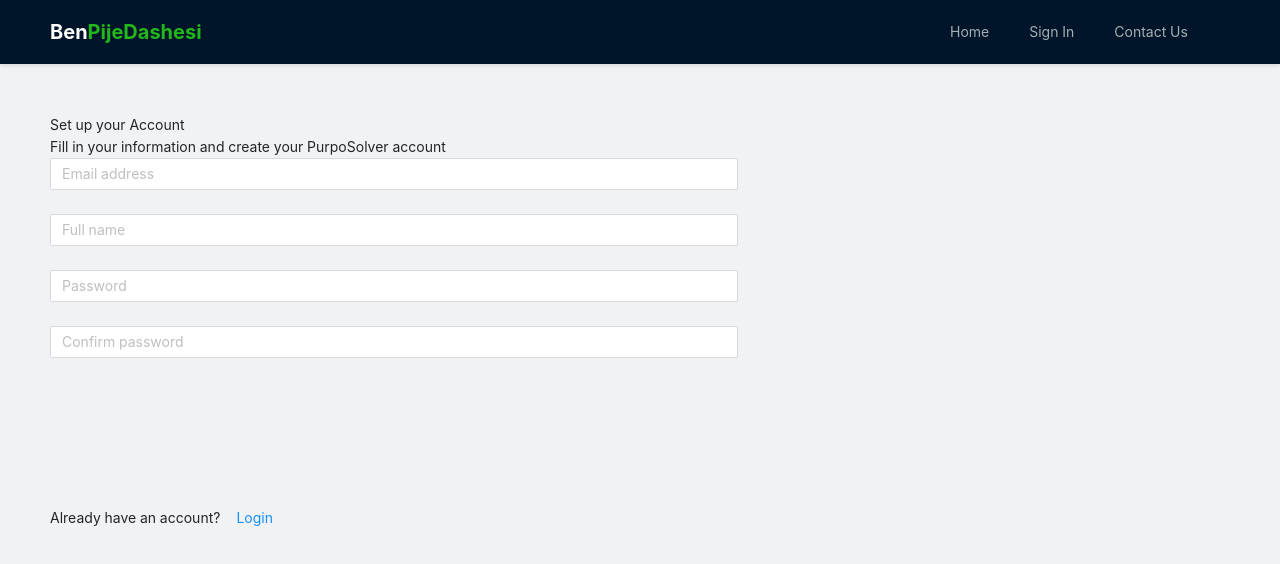
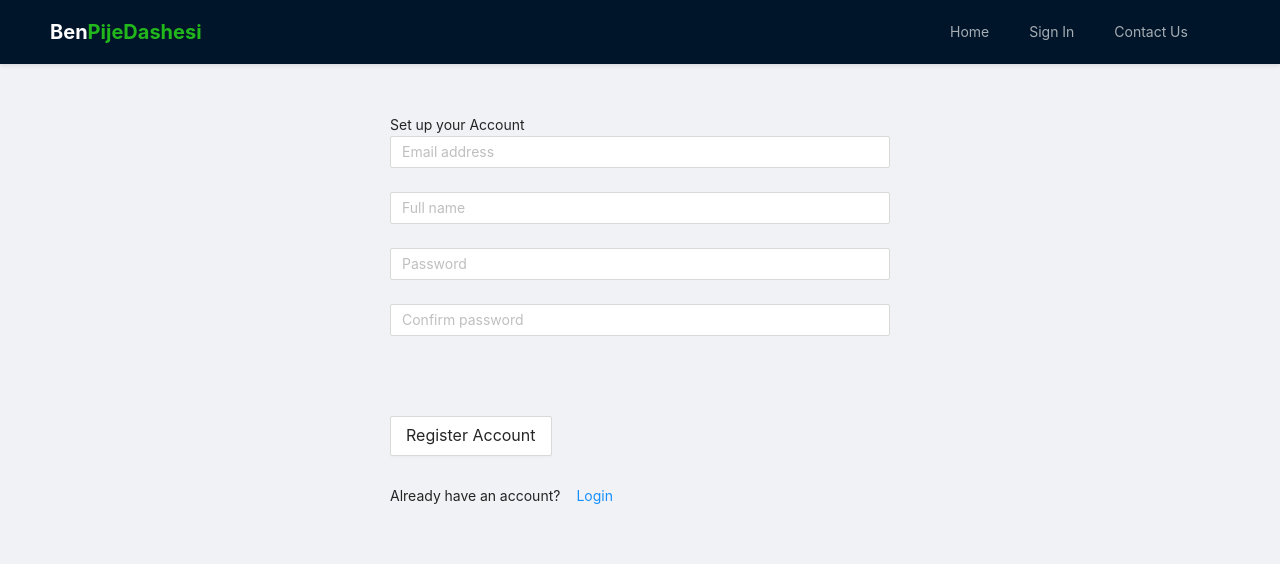
Before and after one commit to erssi/web-scraping, a React (Create React App) app in the folder my-app/: page /sign-up in a window 1280 px wide. Shown: the top 564 px of the page. Built offline with nearby package versions, Linux system fonts and the light colour scheme.

Commit message:
Fix Some Styling

```diff
--- /dev/null
+++ b/my-app/src/views/auth/SignIn.scss
@@ -0,0 +1,5 @@
+.sign-in {
+  max-width: 500px;
+  width: 100%;
+  margin: auto;
+}
--- a/my-app/src/views/auth/SignIn.tsx
+++ b/my-app/src/views/auth/SignIn.tsx
@@ -1,8 +1,9 @@
 import { Button, Checkbox, Form, Input } from 'antd';
 import React from 'react';
-import { Link } from 'react-router-dom';
-
+import { Link, useNavigate } from 'react-router-dom';
+import './SignIn.scss';
 export const SignIn = () => {
+  const navigate = useNavigate();
   const onFinish = (values: any) => {
     console.log('Success:', values);
   };
@@ -12,7 +13,7 @@ export const SignIn = () => {
   };
 
   return (
-    <>
+    <div className='sign-in'>
       <Form
         name='basic'
         labelCol={{ span: 8 }}
@@ -51,9 +52,17 @@ export const SignIn = () => {
             Submit
           </Button>
         </Form.Item>
+        <div className={'u__mt--2xl login__form--paragraph'}>
+          Don't have an account?
+          <Button
+            children={'Sign Up'}
+            className={'u__p'}
+            type={'link'}
+            title={'Sign Up'}
+            onClick={() => navigate('/sign-up')}
+          />
+        </div>
       </Form>
-
-      <Link to={'/sign-up'}>Sign Up</Link>
-    </>
+    </div>
   );
 };
--- a/my-app/src/views/auth/SignUp.tsx
+++ b/my-app/src/views/auth/SignUp.tsx
@@ -30,16 +30,20 @@ const SignUp = () => {
   };
 
   return (
-    <Form form={form} name={'register'} autoComplete='off' onFinish={onFinish}>
-      <Row className={`register`}>
-        <Col className={'register__form'} span={24} md={14}>
+    <div className='sign-in'>
+      <Form
+        form={form}
+        name={'register'}
+        autoComplete='off'
+        onFinish={onFinish}
+      >
+        <div className={`register`}>
+          <div className={'register__form'}>
             <div className={`register__form--container`}>
               <div className={'register__form--title u__mb--s'}>
                 Set up your Account
               </div>
-            <div className={'register__form--subtitle'}>
-              Fill in your information and create your PurpoSolver account
-            </div>
+
               <div className={'register__form--step-two'}>
                 <div className={'register__form--step-two--wrapper'}>
                   <Form.Item
@@ -101,6 +105,7 @@ const SignUp = () => {
                 <Form.Item>
                   <Button
                     title={'Continue'}
+                    children={'Register Account'}
                     type={'default'}
                     size={'large'}
                     htmlType={'submit'}
@@ -120,9 +125,10 @@ const SignUp = () => {
                 </div>
               </div>
             </div>
-        </Col>
-      </Row>
+          </div>
+        </div>
       </Form>
+    </div>
   );
 };
 
```
Lines whose indentation alone changed are shown as unchanged.
